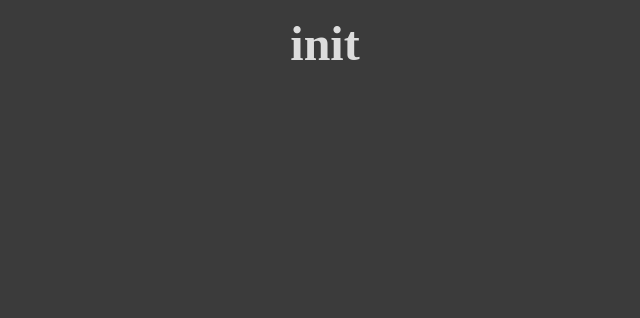
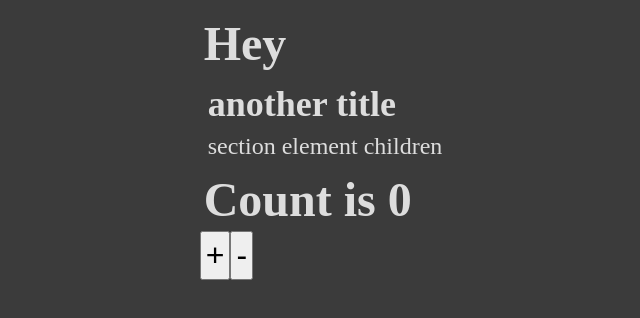
Before and after one commit to Eray-Adiyaman/vite_ts_react_project, a React (Vite) app: page / in a window 1280 px wide. Shown: the top 318 px of the page, without its empty margins (315-955 px from the left). Built offline with nearby package versions, Linux system fonts and the light colour scheme.

Commit message:
basics_1

```diff
--- a/src/App.tsx
+++ b/src/App.tsx
@@ -1,10 +1,17 @@
+import Counter from "./components/Counter"
+import Heading from "./components/Heading"
+import { Section } from "./components/Section"
 
 
 function App() {
 
 
   return (
-   <h1>init</h1>
+    <>
+    <Heading title={"Hey"} />
+    <Section title="another title">section element children</Section>
+    <Counter></Counter>
+    </>
   )
 }
 
--- /dev/null
+++ b/src/components/Counter.tsx
@@ -0,0 +1,14 @@
+import { useState } from "react"
+
+export default function Counter() {
+
+    const [count,setCount] = useState<number>(0);
+
+  return (
+    <>
+    <h1>Count is {count}</h1>
+    <button onClick={()=> setCount(prev => prev + 1)}>+</button>
+    <button onClick={()=> setCount(prev => prev - 1)}>-</button>
+    </>
+  )
+}
--- /dev/null
+++ b/src/components/Heading.tsx
@@ -0,0 +1,10 @@
+
+type HeadingProps = {title: string}
+
+const Heading = ({ title }: HeadingProps) => {
+  return (
+    <h1>{title}</h1>
+  )
+}
+
+export default Heading
--- /dev/null
+++ b/src/components/Section.tsx
@@ -0,0 +1,16 @@
+import { ReactNode } from "react";
+
+type SectionProps = {
+  title?: string;
+  children: ReactNode;
+}
+
+
+export const Section = ({ children, title = "Subheading" }: SectionProps) => {
+  return (
+    <section>
+      <h2>{title}</h2>
+      <p>{children}</p>
+    </section>
+  )
+}
```
